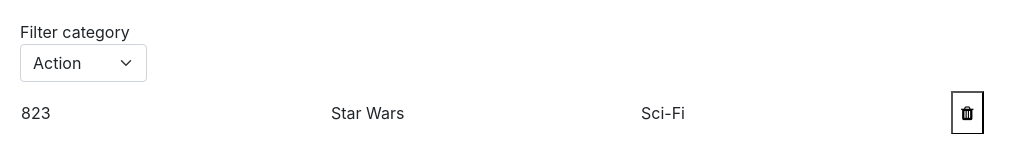
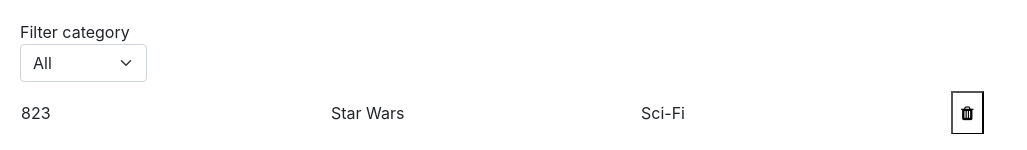
Before and after one commit to marcelomaidden/book_store_cms, a React (Create React App) app: page / in a window 1280 px wide. Shown: the top 150 px of the page, without its empty margins (0-1027 px from the left). Built offline with nearby package versions, Linux system fonts and the light colour scheme.

Commit message:
Updates changeVisibility method

```diff
--- a/src/actions/index.js
+++ b/src/actions/index.js
@@ -1,5 +1,9 @@
 export const CREATE_BOOK = 'CREATE_BOOK';
 export const REMOVE_BOOK = 'REMOVE_BOOK';
+export const CHANGE_FILTER = 'CHANGE_FILTER';
+export const CHANGE_VISIBILITY = 'CHANGE_VISIBILITY';
 
 export const createBook = book => ({ type: CREATE_BOOK, book });
 export const deleteBook = book => ({ type: REMOVE_BOOK, book });
+export const changeFilter = filter => ({ type: CHANGE_FILTER, filter });
+export const changeVisibility = filter => ({ type: CHANGE_VISIBILITY, filter });
--- a/src/components/Book.js
+++ b/src/components/Book.js
@@ -2,7 +2,7 @@
 import PropTypes from 'prop-types';
 
 const Book = ({ book, delete: handleRemoveBook }) => (
-  <table className="table">
+  <table className={`${book.visible ? 'table' : 'd-none'}`}>
     <tr>
       <td className="col-3">{book.id}</td>
       <td className="col-3">{book.title}</td>
@@ -21,6 +21,7 @@
     id: PropTypes.number.isRequired,
     title: PropTypes.string.isRequired,
     category: PropTypes.string.isRequired,
+    visible: PropTypes.bool.isRequired,
   }).isRequired,
   delete: PropTypes.func.isRequired,
 };
--- a/src/components/CategoryFilter.js
+++ b/src/components/CategoryFilter.js
@@ -1,4 +1,7 @@
 import React from 'react';
+import PropTypes from 'prop-types';
+import { connect } from 'react-redux';
+import { CHANGE_FILTER, CHANGE_VISIBILITY } from '../actions';
 
 export const CATEGORIES = [
   { key: 0, name: 'Action' },
@@ -10,10 +13,16 @@
   { key: 6, name: 'Sci-Fi' },
 ];
 
-const CategoryFilter = () => (
+const CategoryFilter = ({ changeFilter, changeVisibility }) => {
+  const handleFilter = e => {
+    changeFilter(e.target.value);
+    changeVisibility(e.target.value);
+  };
+  return (
     <label htmlFor="filterCategories" className="form-label">
       Filter category
-    <select name="filterCategories" id="filterCategories" className="form-select">
+      <select name="filterCategories" onChange={handleFilter} id="filterCategories" className="form-select">
+        <option value="All">All</option>
         {
           CATEGORIES.map(category => (
             <option value={category.name} key={category.key}>
@@ -24,5 +33,16 @@
       </select>
     </label>
   );
+};
 
-export default CategoryFilter;
+CategoryFilter.propTypes = {
+  changeFilter: PropTypes.func.isRequired,
+  changeVisibility: PropTypes.func.isRequired,
+};
+
+const mapDispatchToProps = dispatch => ({
+  changeFilter: filter => (dispatch({ type: CHANGE_FILTER, filter })),
+  changeVisibility: filter => (dispatch({ type: CHANGE_VISIBILITY, filter })),
+});
+
+export default connect(null, mapDispatchToProps)(CategoryFilter);
--- a/src/index.js
+++ b/src/index.js
@@ -1,3 +1,4 @@
+/* eslint-disable no-underscore-dangle */
 import React from 'react';
 import ReactDOM from 'react-dom';
 import { Provider } from 'react-redux';
@@ -6,7 +7,10 @@
 import App from './components/App';
 import rootReducer from './reducers';
 
-const store = createStore(rootReducer);
+const store = createStore(
+  rootReducer,
+  window.__REDUX_DEVTOOLS_EXTENSION__ && window.__REDUX_DEVTOOLS_EXTENSION__(),
+);
 ReactDOM.render(
   <Provider store={store}>
     <App />
--- a/src/reducers/books.js
+++ b/src/reducers/books.js
@@ -1,4 +1,4 @@
-import { CREATE_BOOK, REMOVE_BOOK } from '../actions';
+import { CREATE_BOOK, REMOVE_BOOK, CHANGE_VISIBILITY } from '../actions';
 
 export const getRandomIntInclusive = (minimum, maximum) => {
   const min = Math.ceil(minimum);
@@ -40,6 +40,16 @@
       ];
     case REMOVE_BOOK:
       return state.filter(book => book.id !== action.book.id);
+    case CHANGE_VISIBILITY:
+      return state.map(book => {
+        if (action.filter === 'All') {
+          return { ...book, visible: true };
+        }
+        if (book.category !== action.filter) {
+          return { ...book, visible: false };
+        }
+        return { ...book, visible: true };
+      });
     default:
       return state;
   }
--- /dev/null
+++ b/src/reducers/filter.js
@@ -0,0 +1,14 @@
+import { CHANGE_FILTER } from '../actions';
+
+const defaultState = 'ALL';
+
+const filterReducer = (state = defaultState, action) => {
+  switch (action.type) {
+    case CHANGE_FILTER:
+      return action.filter;
+    default:
+      return state;
+  }
+};
+
+export default filterReducer;
--- a/src/reducers/index.js
+++ b/src/reducers/index.js
@@ -1,8 +1,10 @@
 import { combineReducers } from 'redux';
 import booksReducer from './books';
+import filterReducer from './filter';
 
 const rootReducer = combineReducers({
   books: booksReducer,
+  filter: filterReducer,
 });
 
 export default rootReducer;
```
Lines whose indentation alone changed are shown as unchanged.
